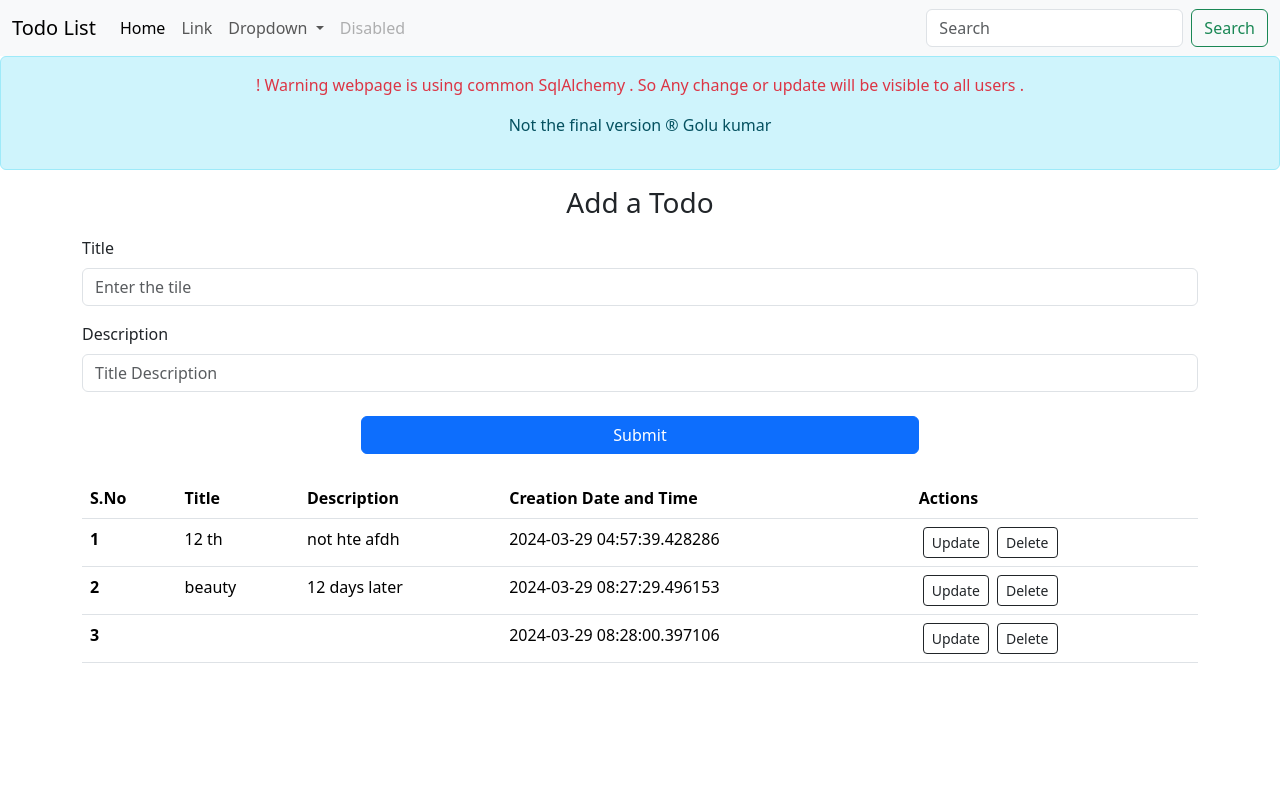
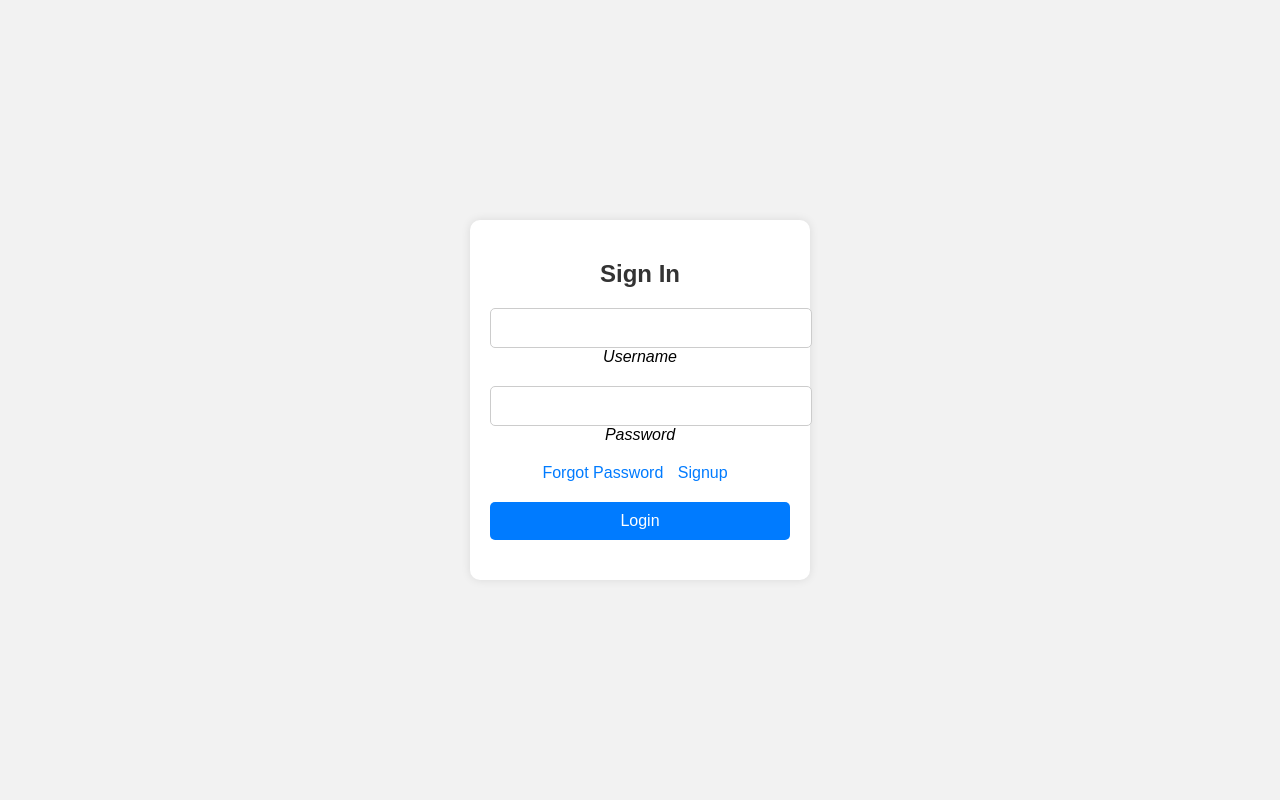
Before and after one commit to golu7059/flask-Todo, a Flask app: page / in a window 1280 px wide. Run offline with Flask 3, Linux system fonts and the light colour scheme.

Commit message:
project almost done

```diff
--- a/app.py
+++ b/app.py
@@ -1,11 +1,17 @@
-from flask import Flask,render_template,request,redirect
+from flask import Flask,render_template,request,redirect, session,url_for
+import bcrypt
 from flask_sqlalchemy import SQLAlchemy
 from datetime import datetime
+from zxcvbn import zxcvbn
+from sqlalchemy import ForeignKey
+from sqlalchemy.orm import relationship
 
 app = Flask(__name__)
 app.config['SQLALCHEMY_DATABASE_URI'] = "sqlite:///todo.db"   # to connect with sqllite
 app.config['SQLALCHEMY_TRACK_MODIFICATIONS'] = False    #signal emmiting purpose
 db = SQLAlchemy(app)
+
+app.secret_key = "SECRETKEY"
 
 # Creating class to store in database
 class Todo(db.Model):
@@ -13,34 +19,46 @@ class Todo(db.Model):
     title = db.Column(db.String(200),nullable = False)
     desc = db.Column(db.String(500),nullable = False)
     date_created = db.Column(db.DateTime,default=datetime.utcnow)
+    username = db.Column(db.String(100), db.ForeignKey('user.username'))
+    user = db.relationship('User', backref=db.backref('todos', lazy=True))
 
 # what to print when we want to print object of todo
     def __repr__(self) -> str:
         return f"{self.sno} - {self.title}"
 
 
+class User(db.Model):
+    id = db.Column(db.Integer, primary_key=True)
+    username = db.Column(db.String(100), nullable=False)
+    password = db.Column(db.String(30), nullable=False)
+    date_created = db.Column(db.DateTime, default=datetime.utcnow)
+    role = db.Column(db.String(30), default='default')
+
+    def __repr__(self) -> str:
+        return f"{self.username} is Registered"
+
+
 # routing pages
-@app.route('/',methods=['GET','POST'])
+@app.route('/home',methods=['GET','POST'])
 def hello_world():
+    if(session["username"]):
+        user = Todo.query.filter_by(username = session["username"]).first()
+
     if request.method == 'POST':
         title = (request.form['title'])
         desc = (request.form['desc'])
-        todo = Todo(title=title,desc = desc)
+        todo = Todo(title=title,desc = desc, username = session["username"])
         db.session.add(todo)
         db.session.commit()
 
-    allTodo = Todo.query.all()
+    allTodo = Todo.query.filter_by(username = session["username"]).all()
     print(allTodo)
     return render_template('index.html',allTodo = allTodo) #using jinja2 adding all todos in html file so we can display
 
-# todo=Todo(title="Mr",desc="4A5")
+# to create db file
 with app.app_context():
     db.create_all()
-    # t11 = Todo(title="Mr", desc="4A5")
-    # db.session.add(t11)
     db.session.commit()
-    # todo = Todo.query.filter_by(title="Mr").first()
-    # print(todo)
 
 @app.route('/show')
 def show():
@@ -58,7 +76,7 @@ def update(sno):
         todo.desc = desc
         db.session.add(todo)
         db.session.commit()
-        return redirect("/")
+        return redirect("/home")
 
     todo = Todo.query.filter_by(sno=sno).first()
     return render_template('update.html',todo=todo)
@@ -68,8 +86,61 @@ def delete(sno):
     todo = Todo.query.filter_by(sno=sno).first()
     db.session.delete(todo)
     db.session.commit()
-    return redirect("/")
+    return redirect("/home")
 
+
+@app.route("/signup", methods=["GET", "POST"])
+def signup():
+    if request.method == "POST":
+        iusername = request.form.get("username")
+        ipassword = request.form.get("password")
+        icpassword = request.form.get("cpassword")
+        user = User.query.filter_by(username=iusername).first()
+        if user:
+            return render_template('signup.html', msg="User already exists")
+        if zxcvbn(ipassword)["score"] < 2:
+            return render_template('signup.html', msg=f"{zxcvbn(ipassword)['feedback']['warning']}")
+        if ipassword == icpassword:
+            # Generating hashed Password
+            # salt = bcrypt.gensalt()
+            hashPassword = bcrypt.hashpw(ipassword.encode('utf-8'), bcrypt.gensalt())
+
+            user = User(username=iusername,
+                        password=hashPassword)
+            db.session.add(user)
+            db.session.commit()
+            # alldata = Table.query.all()
+            # print(alldata)
+            print(user)
+            return redirect(url_for('signin'))
+        else:
+            return render_template('signup.html', msg="Password does not match.")
+    return render_template('signup.html')
+
+@app.route('/', methods=["GET", "POST"])
+@app.route('/signin', methods=["GET", "POST"])
+def signin():
+    if request.method == "POST":
+        username = request.form.get("username")
+        password = request.form.get("password")
+        user = User.query.filter_by(username=username).first()
+        if user and bcrypt.checkpw(password.encode('utf-8'), user.password):
+            session['username'] = user.username
+            session['role'] = user.role
+            session['theme'] = ''
+            # return redirect('/dashboard')
+            return redirect('/home')
+        if not user:
+            return render_template('signin.html', msg="User does not exists.")
+        if user and user.password != password:
+            return render_template('signin.html', msg="Incorrect Password")
+
+    return render_template('signin.html')
+
+@app.route('/logout')
+def logout():
+    session.pop('username') # terminate session
+    return redirect('/signin')
 
 if __name__=="__main__":
     app.run(debug=True)
--- /dev/null
+++ b/static/signin.css
@@ -0,0 +1,92 @@
+body {
+    margin: 0;
+    padding: 0;
+    font-family: Arial, sans-serif;
+    background-color: #f2f2f2;
+}
+
+section {
+    display: flex;
+    justify-content: center;
+    align-items: center;
+    height: 100vh;
+}
+
+.signin {
+    background-color: #fff;
+    padding: 20px;
+    border-radius: 10px;
+    box-shadow: 0 0 10px rgba(0, 0, 0, 0.1);
+}
+
+.content {
+    text-align: center;
+}
+
+h2 {
+    margin-bottom: 20px;
+    color: #333;
+}
+
+.form {
+    max-width: 300px;
+    margin: 0 auto;
+}
+
+.inputBox {
+    position: relative;
+    margin-bottom: 20px;
+}
+
+input[type="text"],
+input[type="password"] {
+    width: 100%;
+    padding: 10px;
+    font-size: 16px;
+    border: 1px solid #ccc;
+    border-radius: 5px;
+}
+
+input[type="text"]:focus,
+input[type="password"]:focus {
+    outline: none;
+    border-color: #007bff;
+}
+
+input[type="submit"] {
+    width: 100%;
+    padding: 10px;
+    font-size: 16px;
+    color: #fff;
+    background-color: #007bff;
+    border: none;
+    border-radius: 5px;
+    cursor: pointer;
+}
+
+.links {
+    margin-bottom: 20px;
+}
+
+.links a {
+    text-decoration: none;
+    color: #007bff;
+    margin-right: 10px;
+}
+
+.links a:hover {
+    text-decoration: underline;
+}
+
+a {
+    color: #007bff;
+    text-decoration: none;
+}
+
+a:hover {
+    text-decoration: underline;
+}
+
+.msg {
+    color: red;
+}
--- a/templates/base.html
+++ b/templates/base.html
@@ -43,13 +43,11 @@
               <input class="form-control me-2" type="search" placeholder="Search" aria-label="Search">
               <button class="btn btn-outline-success" type="submit">Search</button>
             </form>
+            <a class="dropdown-item" href="/logout">Logout</a>
           </div>
         </div>
       </nav>
-      <div class="alert alert-info" role="alert">
-        <p class="text-center text-danger">! Warning webpage is using common SqlAlchemy . So Any change or update will be visible to all users .</p>
-          <p style="text-align: center ; " class="text-right"> Not the final version &#174; Golu kumar</p>
-      </div>
+
 
     {% block body %}
 
--- a/templates/index.html
+++ b/templates/index.html
@@ -2,8 +2,12 @@
 j{% block title %} Home Page {% endblock title %}
 {% block body %}
 
+<div class="alert alert-info" role="alert">
+  <p class="text-center text-danger">WELCOME {{todo.username}}</p>
+    <p style="text-align: center ; " class="text-right"> Not the final version &#174; Golu kumar</p>
+</div>
 
-      <form action="/"method="POST">
+      <form action="/home"method="POST">
         <h3 style="text-align: center">Add a Todo</h3>
         <div class="container my-3">
             <div class="mb-3">
--- /dev/null
+++ b/templates/signin.html
@@ -0,0 +1,35 @@
+<!DOCTYPE html>
+<html lang="en">
+
+<head>
+    <meta charset="UTF-8" />
+    <title>Login</title>
+    <link rel="stylesheet" href="{{url_for('static',filename='signin.css')}}" />
+</head>
+
+<body>
+    <section>
+        <form class="signin" method="POST">
+            <div class="content">
+                <h2>Sign In</h2>
+                <div class="form">
+                    <div class="inputBox">
+                        <input type="text" name="username" required /> <i>Username</i>
+                    </div>
+                    <div class="inputBox">
+                        <input type="password" name="password" required /> <i>Password</i>
+                    </div>
+                    <div class="links">
+                        <a href="#">Forgot Password</a> <a href="signup">Signup</a>
+                    </div>
+                    <div class="inputBox">
+                        <input type="submit" value="Login" />
+                    </div>
+                    <a style="color: red">{{msg}}</a>
+                </div>
+            </div>
+        </form>
+    </section>
+</body>
+
+</html>
```
Also changed, not shown: static/signup.css (added, +91 -0 lines), templates/signup.html (added, +38 -0 lines), instance/todo.db.
